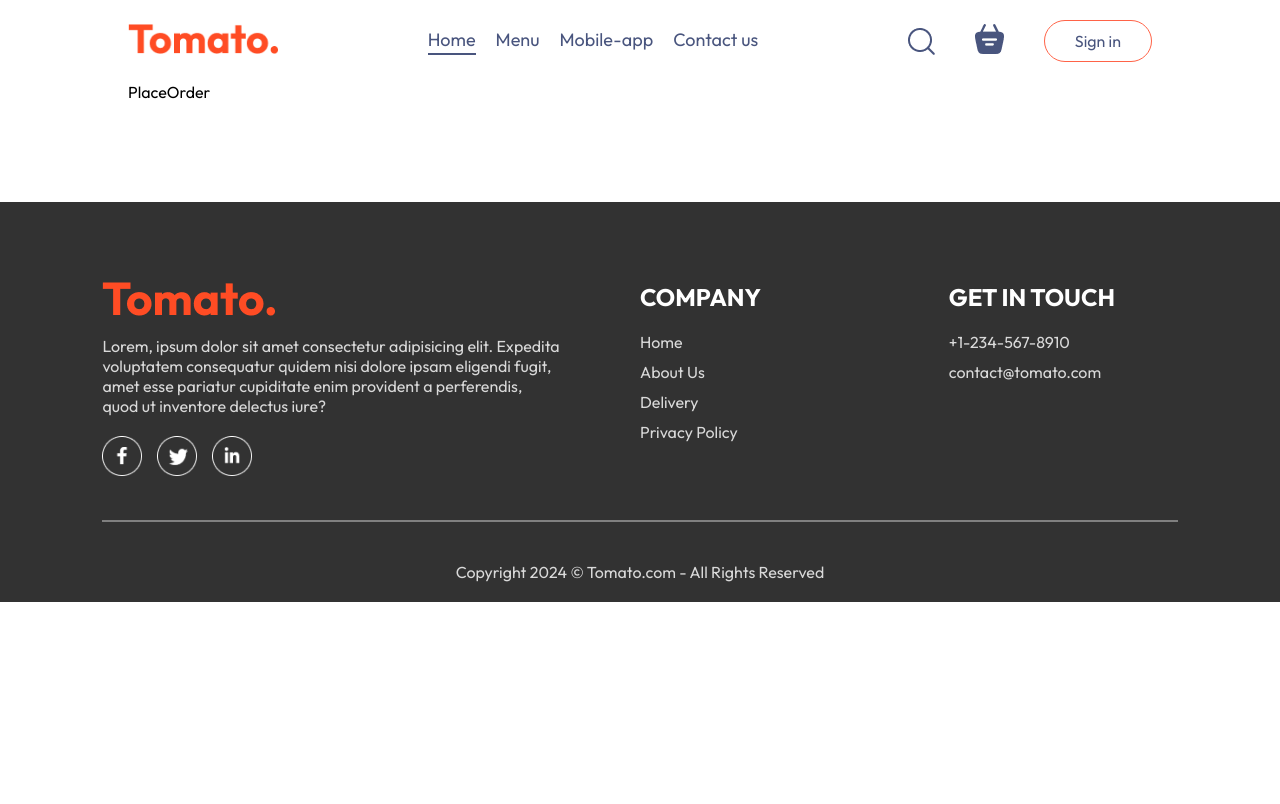
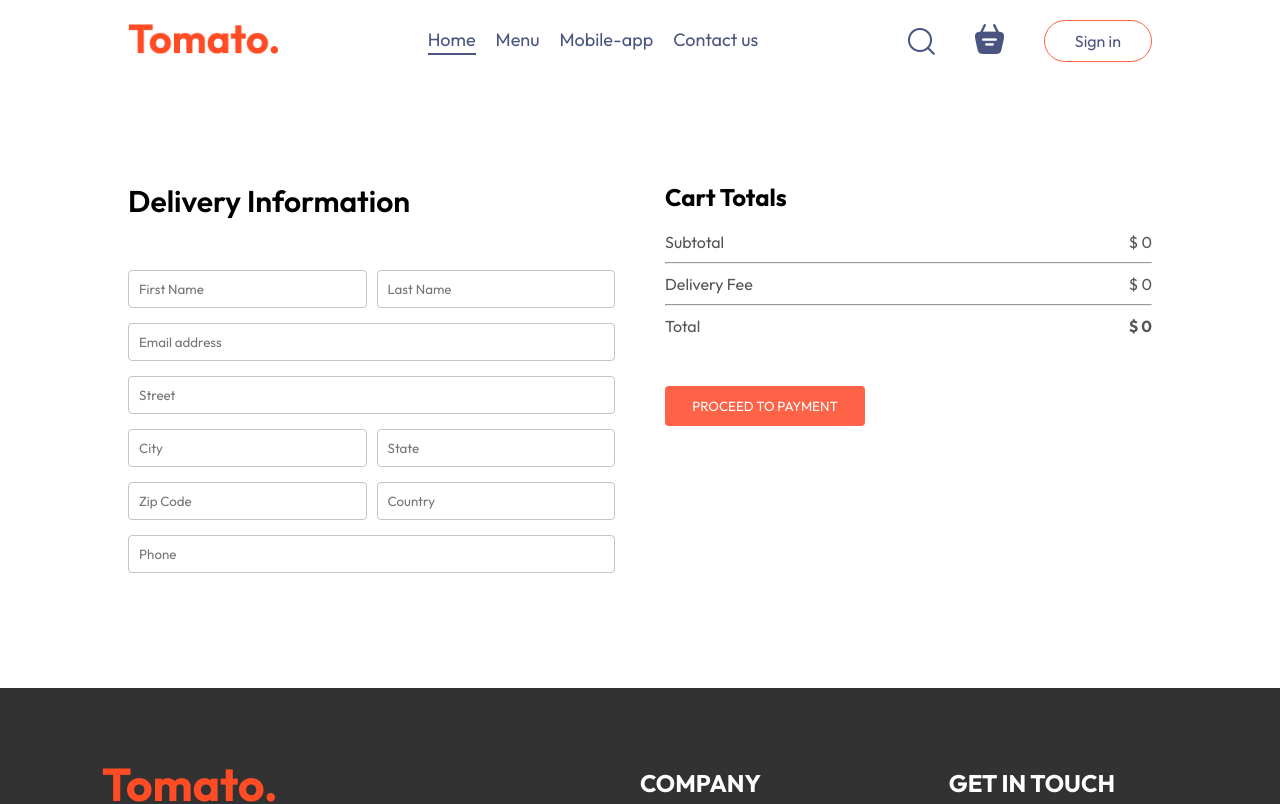
Before and after one commit to ErnelleAlba/Food-Delivery-App, a React (Vite) app in the folder food-delivery-app/: page /order in a window 1280 px wide. Shown: the top 804 px of the page. Built offline with nearby package versions, Linux system fonts and the light colour scheme.

Commit message:
:sparkles: Added place order page

```diff
--- a/food-delivery-app/src/pages/Cart/Cart.jsx
+++ b/food-delivery-app/src/pages/Cart/Cart.jsx
@@ -1,11 +1,13 @@
 import React, { useContext } from "react";
 import "./Cart.css";
 import { StoreContext } from "../../context/StoreContext";
+import { useNavigate } from "react-router-dom";
 
 function Cart() {
-
   const { cartItems, food_list, removeFromCart, getTotalCartAmount } =
     useContext(StoreContext);
+
+  const navigate = useNavigate();
 
   return (
     <div className="cart">
@@ -51,15 +53,19 @@
             <hr />
             <div className="cart-total-details">
               <p>Delivery Fee</p>
-              <p>$ {2}</p>
+              <p>$ {getTotalCartAmount() === 0 ? 0 : 2}</p>
             </div>
             <hr />
             <div className="cart-total-details">
               <p>Total</p>
-              <b>$ {getTotalCartAmount() + 2}</b>
+              <b>
+                $ {getTotalCartAmount() === 0 ? 0 : getTotalCartAmount() + 2}
+              </b>
             </div>
           </div>
-          <button>PROCEED TO CHECKOUT</button>
+          <button onClick={() => navigate("/order")}>
+            PROCEED TO CHECKOUT
+          </button>
         </div>
         <div className="cart-promocode">
           <div>
--- a/food-delivery-app/src/pages/PlaceOrder/PlaceOrder.css
+++ b/food-delivery-app/src/pages/PlaceOrder/PlaceOrder.css
@@ -0,0 +1,41 @@
+.place-order {
+  display: flex;
+  align-items: start;
+  justify-content: space-between;
+  gap: 50px;
+  margin-top: 100px;
+}
+
+.place-order-left {
+  width: 100%;
+  max-width: max(30%, 500px);
+}
+
+.place-order-left .title {
+  font-size: 30px;
+  font-weight: 600;
+  margin-bottom: 50px;
+}
+
+.place-order-left input {
+  margin-bottom: 15px;
+  width: 100%;
+  padding: 10px;
+  border: 1px solid #c5c5c5;
+  border-radius: 4px;
+  outline-color: tomato;
+}
+
+.place-order-left .multi-fields {
+  display: flex;
+  gap: 10px;
+}
+
+.place-order-right {
+  width: 100%;
+  max-width: max(40%, 500px);
+}
+
+.place-order .cart-total button {
+  margin-top: 30px;
+}
--- a/food-delivery-app/src/pages/PlaceOrder/PlaceOrder.jsx
+++ b/food-delivery-app/src/pages/PlaceOrder/PlaceOrder.jsx
@@ -1,10 +1,56 @@
-import React from 'react'
-import './PlaceOrder.css'
+import React, { useContext } from "react";
+import "./PlaceOrder.css";
+import { StoreContext } from "../../context/StoreContext";
 
 function PlaceOrder() {
+  const { getTotalCartAmount } = useContext(StoreContext);
+
   return (
-    <div>PlaceOrder</div>
-  )
+    <form className="place-order">
+      <div className="place-order-left">
+        <p className="title">Delivery Information</p>
+        <div className="multi-fields">
+          <input type="text" placeholder="First Name" />
+          <input type="text" placeholder="Last Name" />
+        </div>
+        <input type="email" placeholder="Email address" />
+        <input type="text" placeholder="Street" />
+        <div className="multi-fields">
+          <input type="text" placeholder="City" />
+          <input type="text" placeholder="State" />
+        </div>
+        <div className="multi-fields">
+          <input type="text" placeholder="Zip Code" />
+          <input type="text" placeholder="Country" />
+        </div>
+        <input type="text" placeholder="Phone" />
+      </div>
+      <div className="place-order-right">
+        <div className="cart-total">
+          <h2>Cart Totals</h2>
+          <div>
+            <div className="cart-total-details">
+              <p>Subtotal</p>
+              <p>$ {getTotalCartAmount()}</p>
+            </div>
+            <hr />
+            <div className="cart-total-details">
+              <p>Delivery Fee</p>
+              <p>$ {getTotalCartAmount() === 0 ? 0 : 2}</p>
+            </div>
+            <hr />
+            <div className="cart-total-details">
+              <p>Total</p>
+              <b>
+                $ {getTotalCartAmount() === 0 ? 0 : getTotalCartAmount() + 2}
+              </b>
+            </div>
+          </div>
+          <button>PROCEED TO PAYMENT</button>
+        </div>
+      </div>
+    </form>
+  );
 }
 
-export default PlaceOrder
+export default PlaceOrder;
```
